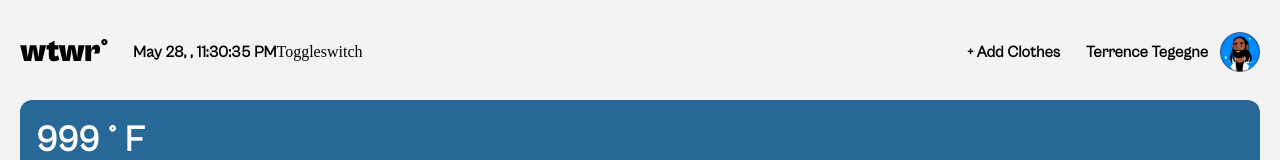
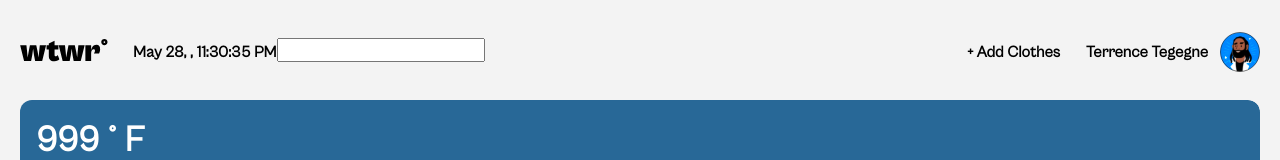
Before and after one commit to Noah-Ram52/se_project_react, a React (Vite) app: page / in a window 1280 px wide. Shown: the top 160 px of the page. Built offline with nearby package versions, Linux system fonts and the light colour scheme; no server answers.

Commit message:
ToggleSwitch Help

```diff
--- a/src/components/Header/Header.jsx
+++ b/src/components/Header/Header.jsx
@@ -45,6 +45,7 @@ function Header({ handleAddClick, weatherData }) {
       >
         + Add Clothes
       </button>
+
       <div className="header__user-container">
         <p className="header__username">Terrence Tegegne</p>
         <img src={avatar} alt="Terrence Tegegne" className="header__avatar" />
--- a/src/components/ToggleSwitch/ToggleSwitch.css
+++ b/src/components/ToggleSwitch/ToggleSwitch.css
@@ -1,12 +1,4 @@
-@font-face {
-  src: url("../../assets/font_images/CabinetGrotesk-Regular.woff")
-    format("woff");
-  font-family: "Cabinet Grotesk";
+.toggle-switch {
+  width: 56px;
+  height: 28px;
 }
-
-.toggle__position {
-  position: absolute;
-  right: 20px;
-  top: 50%;
-  transform: translateY(-50%);
-}
--- a/src/components/ToggleSwitch/ToggleSwitch.jsx
+++ b/src/components/ToggleSwitch/ToggleSwitch.jsx
@@ -1,5 +1,9 @@
 import "./ToggleSwitch.css";
 
 export default function ToggleSwitch() {
-  return "Toggleswitch";
+  return (
+    <label htmlFor="" className="toggle-switch">
+      <input type="text" className="toggle-switch__checkbox" />
+    </label>
+  );
 }
```
